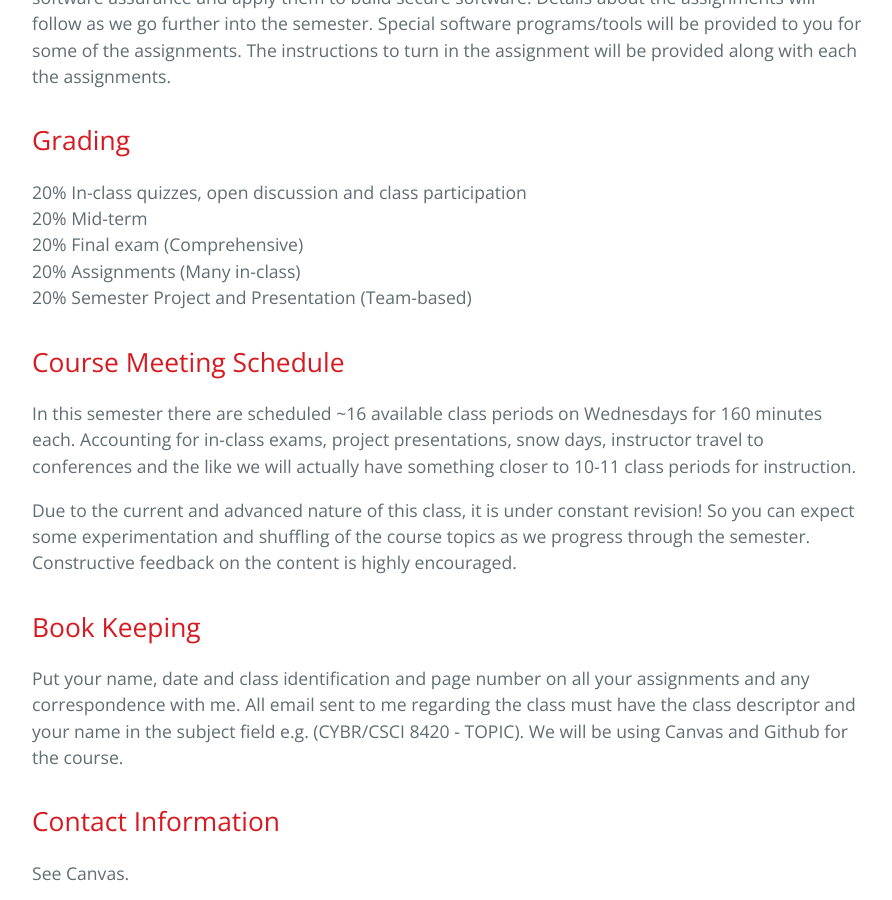
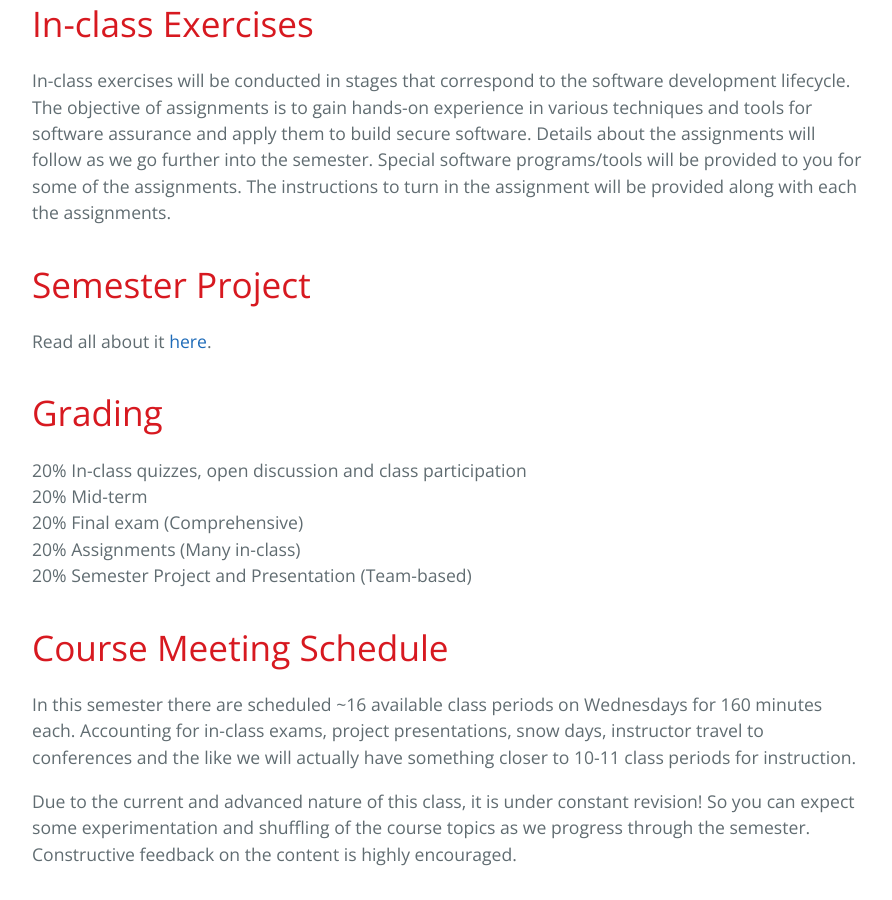
Before and after one commit to robinagandhi/swa, a Jekyll site: the page built from pages/syllabus.md, in a window 1280 px wide and 900 px high, scrolled down 2532 px. Shown: the whole window, without its empty margins (192-1084 px from the left). Built offline with Jekyll 4.4.1, drawn with Linux system fonts in a browser that asks for light colours.

Commit message:
added link to project page

```diff
--- a/pages/syllabus.md
+++ b/pages/syllabus.md
@@ -3,64 +3,67 @@ layout: default
 title: 8420 Syllabus
 description: CYBR 8420 Software Assurance Syllabus
 ---
+# Syllabus
 
-# Syllabus
-## Course Description
+# Course Description
 * Assurance is a reasoned, audit-able argument created to support claimed beliefs about a certain entity
 * This course is an intersection of knowledge areas necessary to perform engineering activities relevant for promoting assurance in claims for `Sofware Security Engineering`.
 * This course takes on a software development lifecycle perspective for the prevention of flaws.
 
-## Class Meeting Time and Location Fall 2017
+# Class Meeting Time and Location Fall 2017
 **Wednesdays 5:30 to 8:10 p.m. in PKI 153**
 
-## Instruction
+# Instruction
 * The course will be conducted through *discussions* and *trying things out*.
 * There will be many in-class exercises in small groups.
 * Familiarity with reading materials will be assessed using in-class quizzes. Students must complete assignments and independent projects as directed.
 
-## Resource Material
-### Textbooks
+# Resource Material
+## Textbooks
 _None_. Most readings and supplemental materials will be provided in class. All lecture slides will be made available on Github.
 
-### Other reading materials
+## Other reading materials
 * Secure Coding: Principles and Practice, M.G. Graff & K.R. van Wyk (This is a good book that every software developer must read)
 * Building Secure Software, J. Viega & G. McGraw (We will refer to some chapters of this book for security enhancing implementation practices)
 * System Assurance: beyond Detecting Vulnerabilities, Mansourov, Nikolai, and Djenana Campara. Elsevier/Morgan Kaufmann, 2011 (Standards based definition and assessment of software weaknesses, creating an assurance argument)
 
-## Additional References
+# Additional References
 * [Secure Programming for Linux and Unix HOWTO](http://www.dwheeler.com/secure-programs/Secure-Programs-HOWTO/index.html), David Wheeler
 * Browser Security Handbook [Part 1](https://code.google.com/p/browsersec/wiki/Part1) and [Part 2](https://code.google.com/p/browsersec/wiki/Part2)
 * [Software Assurance in Education, Training and Certification, Pocketguide](http://faculty.ist.unomaha.edu/rgandhi/swa/SwAPGWET/Home.html), Ed. Robin Gandhi
 (A comprehensive list of references and book on software assurance and certification options can be found in this book)
 * List of books related to [Software Security Engineering](http://resources.sei.cmu.edu/library/asset-view.cfm?assetid=465870)
 
-## Attendance
+# Attendance
 Attendance is highly encouraged as there is no textbook material readily available for this course. If you cannot attend class, then it is your duty to follow up with any given instruction, class assignment deadlines and lecture notes.
 
-## Policy on Plagiarism
+# Policy on Plagiarism
 Any exam or assignment material submitted which looks identical in any fashion to another student's work or external sources will be considered plagiarism. The grade of which will be adjusted to the minimum possible (Zero) for the assignment for all parties involved. Any further offenses will result in an “F” for the course, accompanied by academic dishonesty actions taken by the College Dean. Note carefully the University policy on [academic integrity](http://goo.gl/NVWUBy) and [code of conduct](https://www.unomaha.edu/student-life/student-conduct-and-community-standards/policies/code-of-conduct.php).
 Make yourself familiar with writing techniques such that you can cite external sources without plagiarizing. Here are a few links to writing resources: [1](http://owl.english.purdue.edu/owl/resource/563/01/), [2](https://owl.english.purdue.edu/owl/resource/589/01/)
 
-## Exams
+# Exams
 There will be a mid term exam, and a final exam. The exams will consist of essay-type questions with only a few multiple choices type questions. These in-class exams will allow full access to technology and are intended to help focus on the important parts in the course material, reinforce learning, and provide timely feedback. The exam questions will typically have multiple parts, be sure you answer all the parts.
 
-## In-class Exercises
+# In-class Exercises
 In-class exercises will be conducted in stages that correspond to the software development lifecycle. The objective of assignments is to gain hands-on experience in various techniques and tools for software assurance and apply them to build secure software. Details about the assignments will follow as we go further into the semester. Special software programs/tools will be provided to you for some of the assignments. The instructions to turn in the assignment will be provided along with each the assignments.
 
-## Grading
+# Semester Project
+Read all about it [here](https://robinagandhi.github.io/swa/pages/project.html).
+
+# Grading
 20% In-class quizzes, open discussion and class participation
 20% Mid-term
 20% Final exam (Comprehensive)
 20% Assignments (Many in-class)
 20% Semester Project and Presentation (Team-based)
 
-## Course Meeting Schedule
+# Course Meeting Schedule
 In this semester there are scheduled ~16 available class periods on Wednesdays for 160 minutes each. Accounting for in-class exams, project presentations, snow days, instructor travel to conferences and the like we will actually have something closer to 10-11 class periods for instruction.
 
 Due to the current and advanced nature of this class, it is under constant revision! So you can expect some experimentation and shuffling of the course topics as we progress through the semester. Constructive feedback on the content is highly encouraged.
 
-## Book Keeping
+# Book Keeping
 Put your name, date and class identification and page number on all your assignments and any correspondence with me. All email sent to me regarding the class must have the class descriptor and your name in the subject field e.g. (CYBR/CSCI 8420 - TOPIC). We will be using Canvas and Github for the course.
 
-## Contact Information
+# Contact Information
 See Canvas.
```
Also changed, not shown: pages/project.md (+1 -1 lines).
